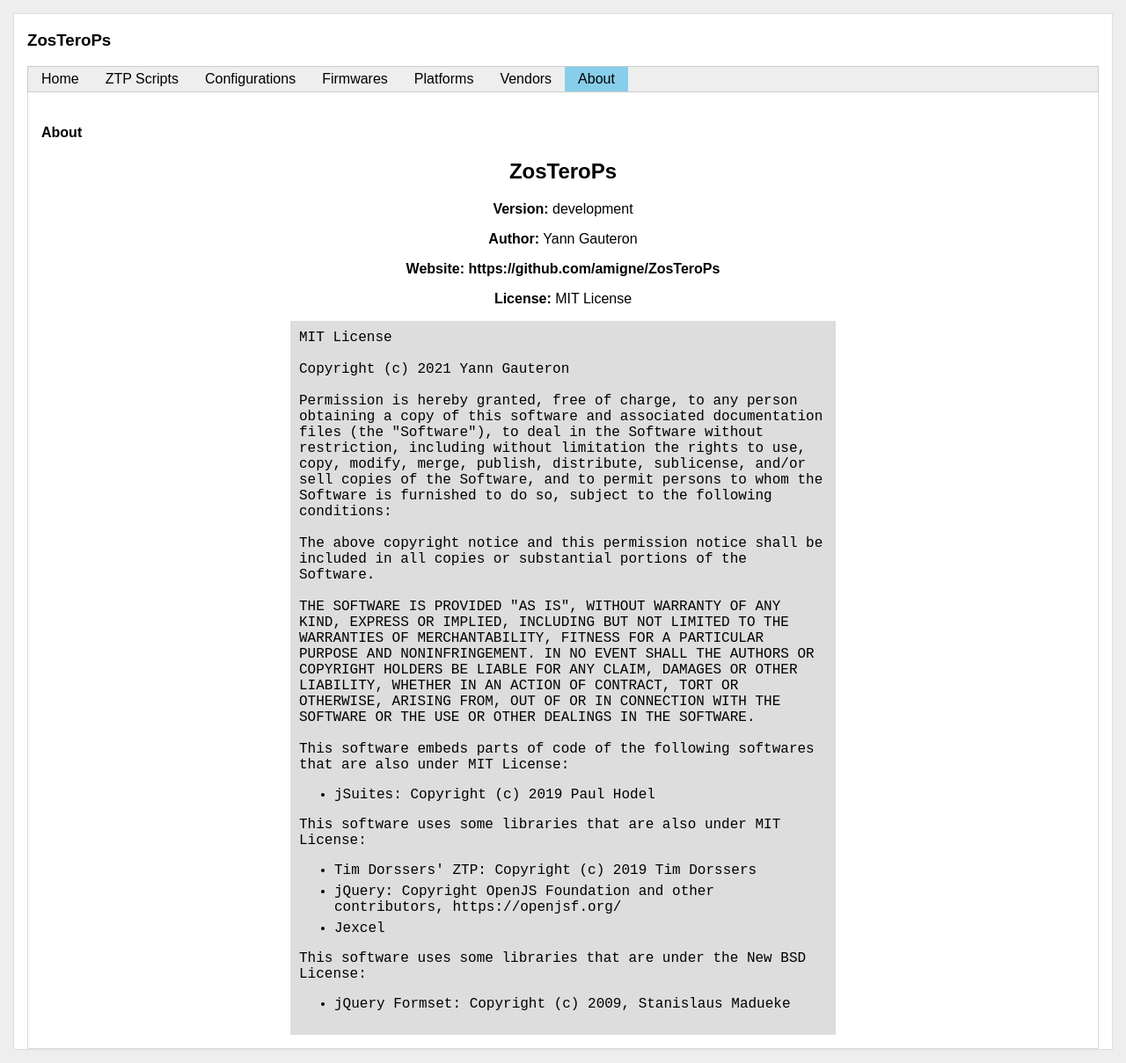
After one commit to amigne/ZosTeroPs, a Django app: page /about/ in a window 1280 px wide. The commit adds this page. Shown: the whole page at 88% size. Run offline with Django 3.2, Linux system fonts and the light colour scheme.

Commit message:
Add a About view

```diff
--- a/templates/base.html
+++ b/templates/base.html
@@ -19,6 +19,7 @@
         <a href="{% url 'platformList' %}"{% if menu_item == 'platform' %} class="active"{% endif %}>Platforms</a>
         <a href="{% url 'vendorList' %}"{% if menu_item == 'vendor' %} class="active"{% endif %}>Vendors</a>
         {% comment "Future development" %} <a href="#"{% if menuitem == 'log' %} class="active"{% endif %}>Logs</a>{% endcomment %}
+        <a href="{% url 'about' %}"{% if menu_item == 'about' %} class="active"{% endif %}>About</a>
     </nav>
     {% if messages %}
         <ul class="messages">
--- a/ztp/static/ztp/css/style.css
+++ b/ztp/static/ztp/css/style.css
@@ -64,6 +64,35 @@
     color: black;
     font-weight: bold;
     text-decoration: none;
+}
+
+/* About */
+.about h2 {
+    text-align: center;
+}
+.about p {
+    text-align: center;
+}
+.about ul li {
+    margin-top: 6px;
+    margin-bottom: 6px;
+}
+.about a {
+    color: black;
+    font-weight: bold;
+    text-decoration: none;
+}
+.about .container {
+    display: flex;
+    justify-content: center;
+}
+.about .copyright {
+    border: 0px solid black;
+    background-color: #dddddd;
+    padding: 10px;
+    max-width: 600px;
+    text-align: left;
+    font-family: 'Courier New', monospace;
 }
 
 /* Forms */
--- /dev/null
+++ b/ztp/templates/ztp/about.html
@@ -0,0 +1,58 @@
+{% extends "base.html" %}
+{% load i18n %}
+
+{% block content_title %}{% trans "About" %}{% endblock content_title %}
+
+{% block content %}
+    <div class="about">
+        <h2>ZosTeroPs</h2>
+        <p><strong>{% trans "Version:" %}</strong> {% trans "development" %}</p>
+        <p><strong>{% trans "Author:" %}</strong> Yann Gauteron</p>
+        <p><strong>{% trans "Website:" %}</strong> <a href="https://github.com/amigne/ZosTeroPs" target="_blank">https://github.com/amigne/ZosTeroPs</a></p>
+        <p><strong>{% trans "License:" %}</strong> {% trans "MIT License" %}</p>
+        <div class="container">
+            <div class="copyright">
+                MIT License<br /><br/>
+
+                Copyright (c) 2021 Yann Gauteron<br /><br/>
+
+                Permission is hereby granted, free of charge, to any person obtaining a copy
+                of this software and associated documentation files (the "Software"), to deal
+                in the Software without restriction, including without limitation the rights
+                to use, copy, modify, merge, publish, distribute, sublicense, and/or sell
+                copies of the Software, and to permit persons to whom the Software is
+                furnished to do so, subject to the following conditions:<br /><br/>
+
+                The above copyright notice and this permission notice shall be included in all
+                copies or substantial portions of the Software.<br /><br/>
+
+                THE SOFTWARE IS PROVIDED "AS IS", WITHOUT WARRANTY OF ANY KIND, EXPRESS OR
+                IMPLIED, INCLUDING BUT NOT LIMITED TO THE WARRANTIES OF MERCHANTABILITY,
+                FITNESS FOR A PARTICULAR PURPOSE AND NONINFRINGEMENT. IN NO EVENT SHALL THE
+                AUTHORS OR COPYRIGHT HOLDERS BE LIABLE FOR ANY CLAIM, DAMAGES OR OTHER
+                LIABILITY, WHETHER IN AN ACTION OF CONTRACT, TORT OR OTHERWISE, ARISING FROM,
+                OUT OF OR IN CONNECTION WITH THE SOFTWARE OR THE USE OR OTHER DEALINGS IN THE
+                SOFTWARE.<br /><br/>
+
+                This software embeds parts of code of the following softwares that are also
+                under MIT License:
+                <ul>
+                    <li>jSuites: Copyright (c) 2019 Paul Hodel</li>
+                </ul>
+
+                This software uses some libraries that are also under MIT License:
+                <ul>
+                    <li>Tim Dorssers' ZTP: Copyright (c) 2019 Tim Dorssers</li>
+                    <li>jQuery: Copyright OpenJS Foundation and other contributors, https://openjsf.org/</li>
+                    <li>Jexcel</li>
+                </ul>
+
+                This software uses some libraries that are under the New BSD License:
+                <ul>
+                    <li>jQuery Formset: Copyright (c) 2009, Stanislaus Madueke</li>
+                </ul>
+
+            </div>
+        </div>
+    </div>
+{% endblock content %}
--- a/ztp/urls.py
+++ b/ztp/urls.py
@@ -7,6 +7,7 @@
 urlpatterns = [
     # Home
     path('', views.HomeView.as_view(), name='home'),
+    path('about/', views.AboutView.as_view(), name='about'),
 
     # ZTP Scripts
     url('^' + settings.ZTP_BOOTSTRAP_URL + '(?P<name>[A-Za-z0-9_.-]+)$', views.ztp_download, name='ztpDownload'),
--- a/ztp/views.py
+++ b/ztp/views.py
@@ -43,6 +43,14 @@
 class HomeView(ContextMixin, TemplateView):
     menu_item = 'home'
     template_name = 'ztp/home.html'
+
+
+###
+### About
+###
+class AboutView(ContextMixin, TemplateView):
+    menu_item = 'about'
+    template_name = 'ztp/about.html'
 
 
 ###
```
